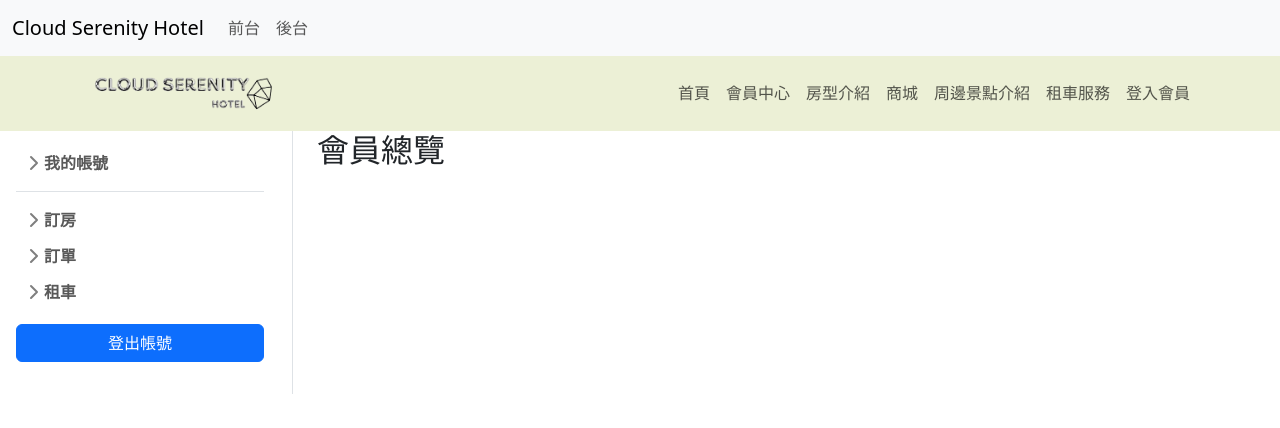
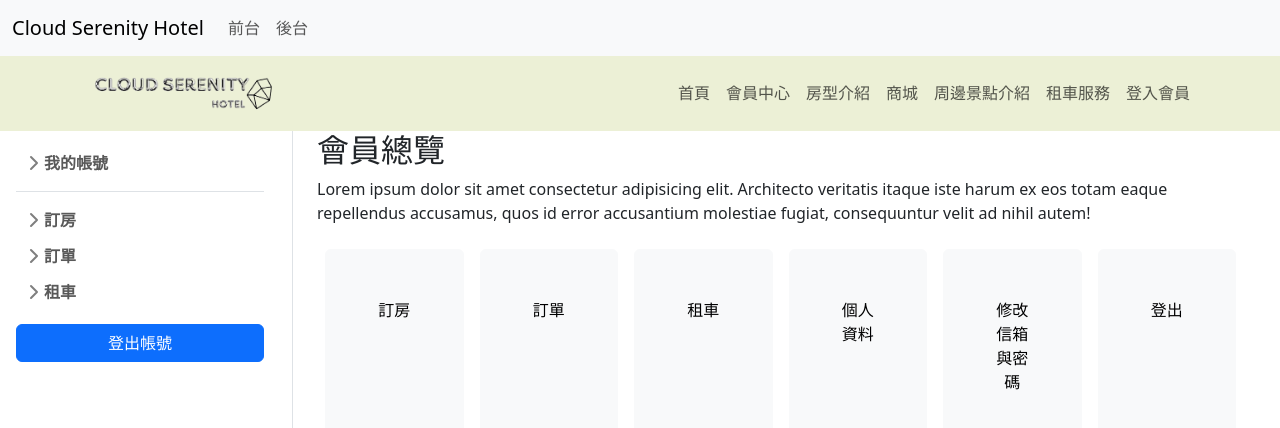
Before and after one commit to YuRan0601/vue-workspace, a Vue app in the folder cloud-serenity-hotel/: page /front/member/Overview in a window 1280 px wide. Shown: the top 428 px of the page. Built offline with nearby package versions, Linux system fonts and the light colour scheme.

Commit message:
前台會員中心-總覽 未完成 20250120
前台會員中心-總覽 未完成
修改登入頁面 樣式

```diff
--- a/cloud-serenity-hotel/src/views/user/Login.vue
+++ b/cloud-serenity-hotel/src/views/user/Login.vue
@@ -94,11 +94,11 @@ const loginStatus = () => {
                     沒有帳號? <RouterLink :to="{ name: 'register' }">立即註冊</RouterLink>
                 </p>
             </form>
-            <div class="col ssodiv border-start">
+            <div class="col ssodiv border-start border-light">
                 <div class="row g-4">
-                    <button type="button" class="btn btn-outline-dark btn-lg "><v-icon>mdi-google</v-icon> Google
+                    <button type="button" class="btn btn-primary text-white btn-lg "><v-icon>mdi-google</v-icon> Google
                         登入</button>
-                    <button type="button" class="btn btn-outline-dark btn-lg "><v-icon>mdi-facebook</v-icon>
+                    <button type="button" class="btn btn-primary text-white btn-lg "><v-icon>mdi-facebook</v-icon>
                         Facebook
                         登入</button>
 
@@ -126,7 +126,7 @@ const loginStatus = () => {
 .logindiv {
     padding: 10px 0;
     border-radius: 50px;
-    border: 1px solid gray;
+    background-color: skyblue;
 }
 
 .ssodiv {
--- a/cloud-serenity-hotel/src/views/user/MemberOverview.vue
+++ b/cloud-serenity-hotel/src/views/user/MemberOverview.vue
@@ -5,7 +5,25 @@
 <template>
     <div>
         <h2>會員總覽</h2>
+        <p>Lorem ipsum dolor sit amet consectetur adipisicing elit. Architecto veritatis itaque iste harum ex eos totam
+            eaque repellendus accusamus, quos id error accusantium molestiae fugiat, consequuntur velit ad nihil autem!
+        </p>
+        <div class="container">
+            <div class="row ">
+                <RouterLink class="col m-2 p-5 btn btn-light" :to="{ name: '' }">訂房</RouterLink>
+                <RouterLink class="col m-2 p-5 btn btn-light" :to="{ name: '' }">訂單</RouterLink>
+                <RouterLink class="col m-2 p-5 btn btn-light" :to="{ name: '' }">租車</RouterLink>
+                <RouterLink class="col m-2 p-5 btn btn-light" :to="{ name: '' }">個人資料</RouterLink>
+                <RouterLink class="col m-2 p-5 btn btn-light" :to="{ name: '' }">修改信箱與密碼</RouterLink>
+                <a href="/api/user/logout" class="col m-2 p-5 btn btn-light">登出</a>
+            </div>
+        </div>
     </div>
 </template>
 
-<style lang="css" scoped></style>
+<style lang="css" scoped>
+.icon {
+    width: 80px;
+    height: 80px;
+}
+</style>
```
